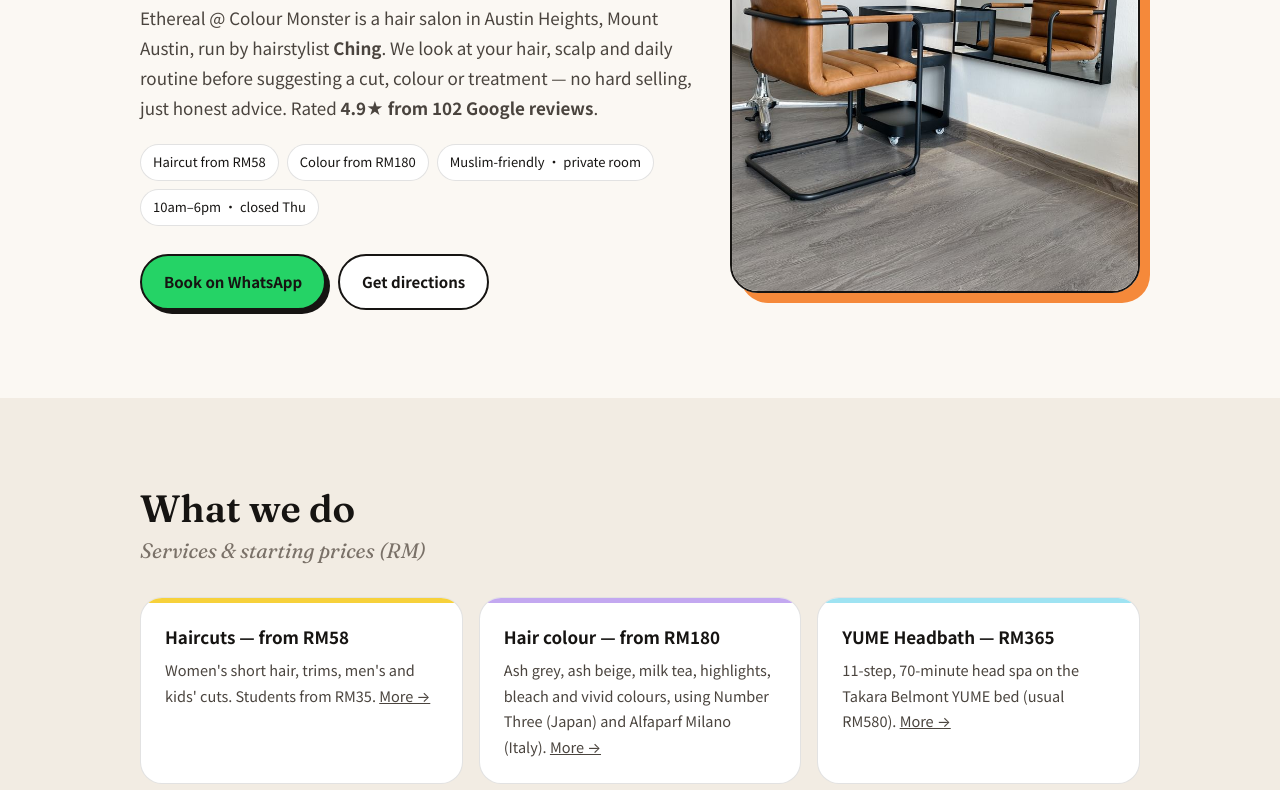
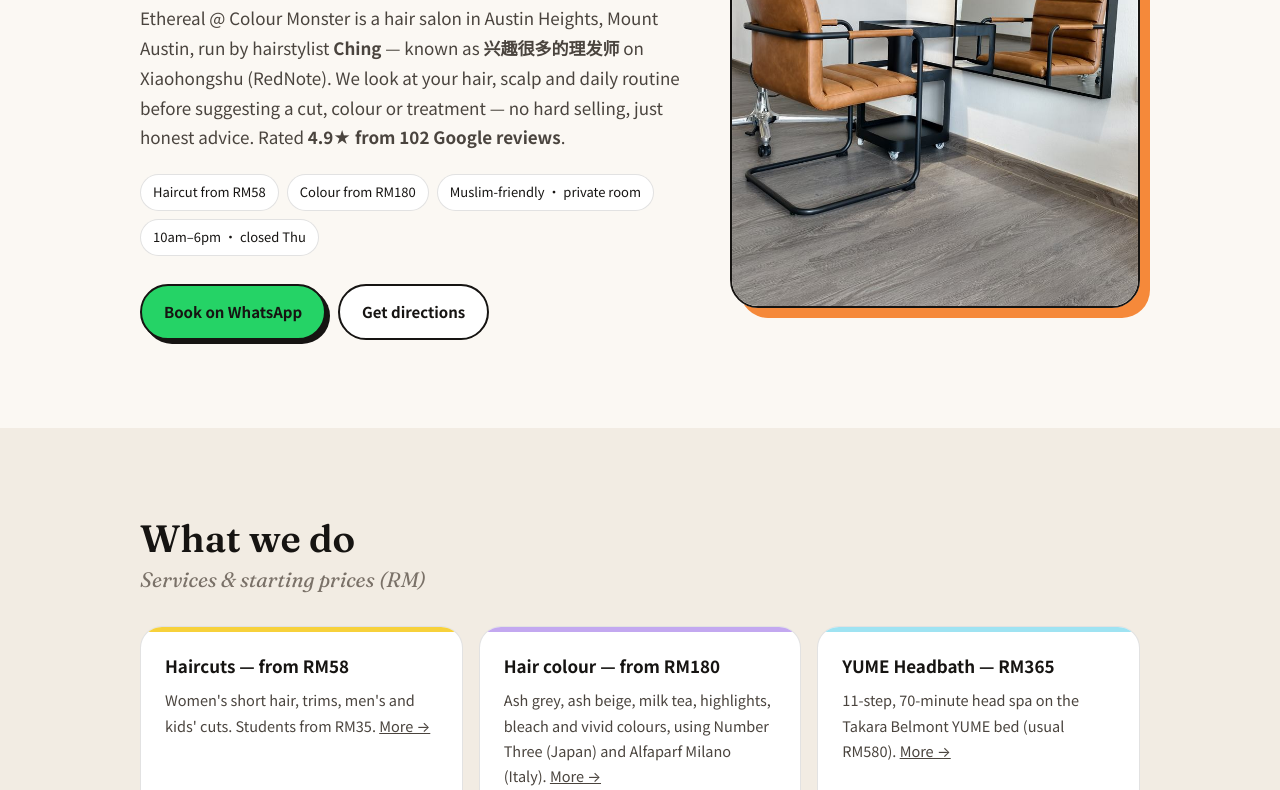
Before and after one commit to 3xcchua-cyber/ethereal-colour-monster, a plain HTML site: page hair-salon-mount-austin/index.html in a window 1280 px wide. Shown: the part 380-1170 px from the top of the page. Drawn offline with Linux system fonts and the light colour scheme.

Commit message:
Update hair-salon-mount-austin/index.html

```diff
--- a/hair-salon-mount-austin/index.html
+++ b/hair-salon-mount-austin/index.html
@@ -74,7 +74,7 @@
       <div class="rv">
         <span class="eyebrow">JB Salon · Mount Austin</span>
         <h1>A hair salon in Mount Austin, Johor Bahru<em>Hair first, then the style that suits you.</em></h1>
-        <p class="lead">Ethereal @ Colour Monster is a hair salon in Austin Heights, Mount Austin, run by hairstylist <strong>Ching</strong>. We look at your hair, scalp and daily routine before suggesting a cut, colour or treatment — no hard selling, just honest advice. Rated <strong>4.9★ from 102 Google reviews</strong>.</p>
+        <p class="lead">Ethereal @ Colour Monster is a hair salon in Austin Heights, Mount Austin, run by hairstylist <strong>Ching</strong> — known as <strong>兴趣很多的理发师</strong> on Xiaohongshu (RedNote). We look at your hair, scalp and daily routine before suggesting a cut, colour or treatment — no hard selling, just honest advice. Rated <strong>4.9★ from 102 Google reviews</strong>.</p>
         <ul class="facts">
           <li>Haircut from RM58</li><li>Colour from RM180</li><li>Muslim-friendly · private room</li><li>10am–6pm · closed Thu</li>
         </ul>
@@ -159,7 +159,7 @@
 
 <footer class="foot">
   <div class="wrap cols">
-    <div><h4>Ethereal @ Colour Monster</h4><p>Hair salon in Mount Austin, Johor Bahru · Stylist Ching</p><p>23-01, Jalan Austin Heights 8/3, Taman Mount Austin, 81100 Johor Bahru, Johor</p></div>
+    <div><h4>Ethereal @ Colour Monster</h4><p>Hair salon in Mount Austin, Johor Bahru · Stylist Ching</p><p>Xiaohongshu / RedNote: <a href="https://www.xiaohongshu.com/user/profile/60a12d3c00000000010013c2" target="_blank" rel="noopener">兴趣很多的理发师（Ching至青）</a></p><p>23-01, Jalan Austin Heights 8/3, Taman Mount Austin, 81100 Johor Bahru, Johor</p></div>
     <div><h4>Hours · Contact</h4><p>10:00 AM – 6:00 PM · Closed Thursday</p><p>Appointment required</p><p><a href="tel:+601170122592">+6011-7012 2592</a></p></div>
     <div><h4>Explore</h4><p><a href="../">Home 首页</a></p><p><a href="../hair-colour-jb/">Hair colour JB</a></p><p><a href="../short-hair-jb/">Short haircut JB</a></p><p><a href="../head-spa-mount-austin/">YUME head spa</a></p></div>
   </div>
```
